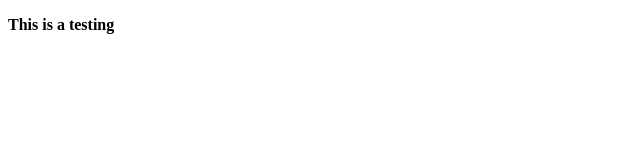
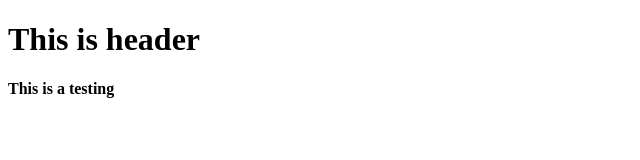
Before and after one commit to supun995/Git-Test, a plain HTML site: page index.html in a window 1280 px wide. Shown: the whole page, without its empty margins (0-640 px from the left). Drawn offline with Linux system fonts and the light colour scheme.

Commit message:
second commit

```diff
--- a/index.html
+++ b/index.html
@@ -2,6 +2,7 @@
 <html>
     <head></head>
     <b>
+        <h1>This is header</h1>
         <p>This is a testing</p>
     </b>
 
```
